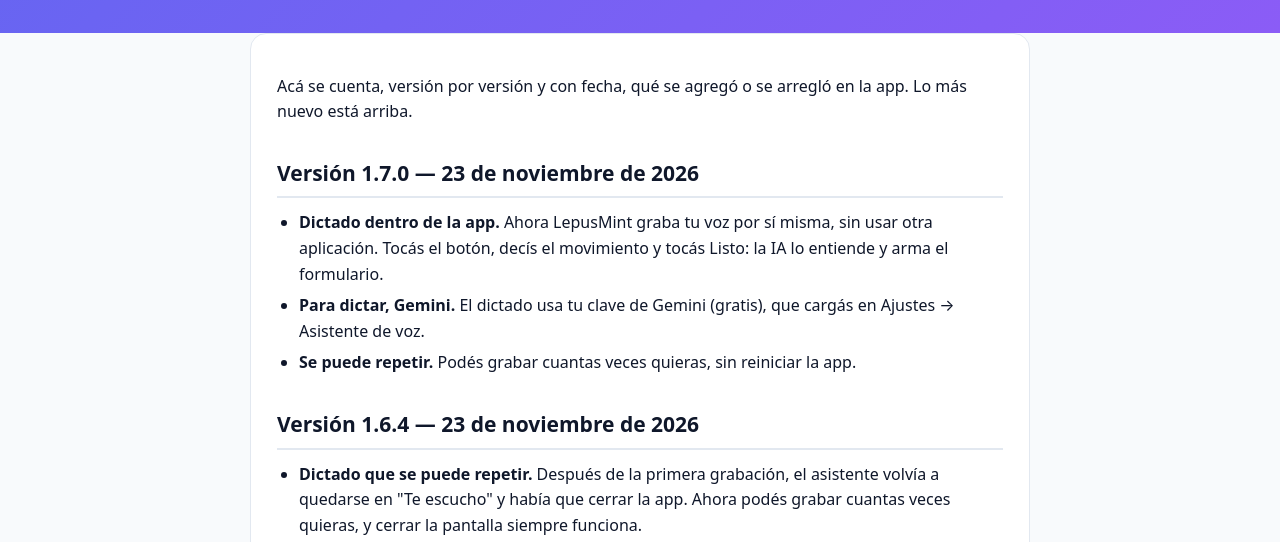
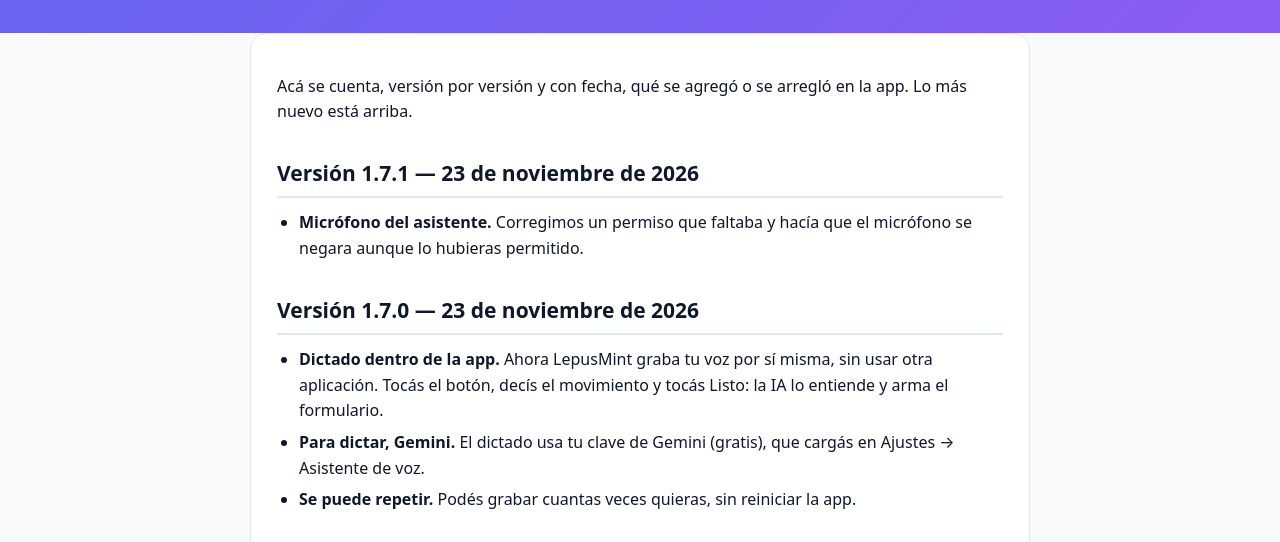
Before and after one commit to AlejoDM/lepusmint-gestionfinanzas, a plain HTML site: page novedades.html in a window 1280 px wide. Shown: the part 188-730 px from the top of the page. Drawn offline with Linux system fonts and the light colour scheme.

Commit message:
Versión 1.7.1

```diff
--- a/novedades.html
+++ b/novedades.html
@@ -36,6 +36,10 @@
   <main class="wrap">
     <section class="card">
 <p>Acá se cuenta, versión por versión y con fecha, qué se agregó o se arregló en la app. Lo más nuevo está arriba.</p>
+<h2 id="version-1-7-1-23-de-noviembre-de-2026">Versión 1.7.1 — 23 de noviembre de 2026</h2>
+<ul>
+  <li><strong>Micrófono del asistente.</strong> Corregimos un permiso que faltaba y hacía que el micrófono se negara aunque lo hubieras permitido.</li>
+</ul>
 <h2 id="version-1-7-0-23-de-noviembre-de-2026">Versión 1.7.0 — 23 de noviembre de 2026</h2>
 <ul>
   <li><strong>Dictado dentro de la app.</strong> Ahora LepusMint graba tu voz por sí misma, sin usar otra aplicación. Tocás el botón, decís el movimiento y tocás Listo: la IA lo entiende y arma el formulario.</li>
```
